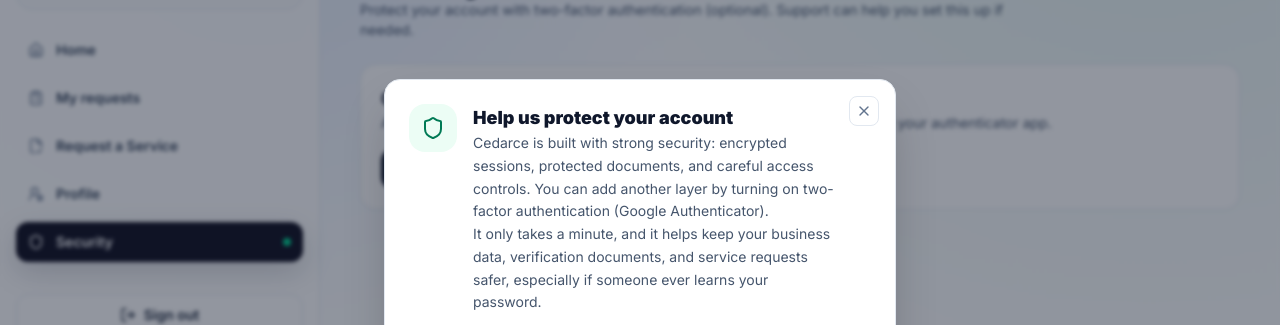
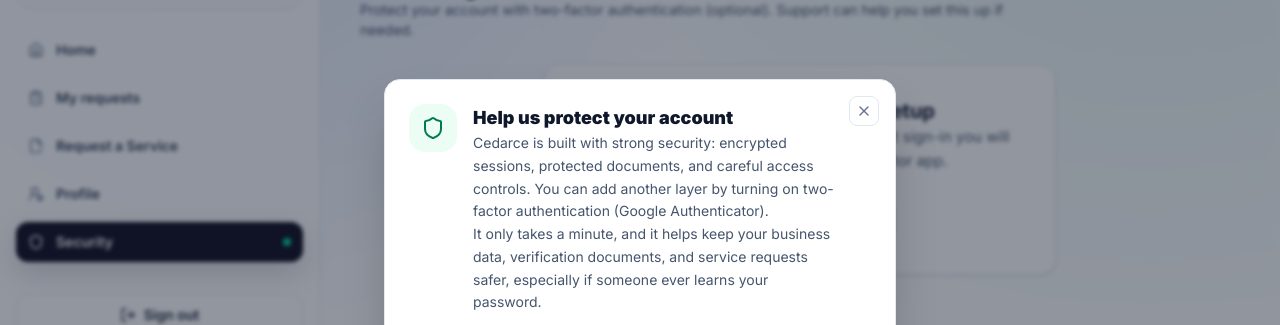
Before and after one commit to Cedarce-co/business-page, a Next.js app: page /dashboard/security in a window 1280 px wide. Shown: the part 158-483 px from the top of the page. Built offline with nearby package versions, Linux system fonts and the light colour scheme; no server answers; the database is empty; sample sign-in values are in the browser's storage.

Commit message:
fix mfa style

```diff
--- a/src/components/dashboard/SecuritySettingsClient.tsx
+++ b/src/components/dashboard/SecuritySettingsClient.tsx
@@ -57,7 +57,7 @@
       {loading ? (
         <Card className="p-6 text-sm text-slate-600">Loading security settings…</Card>
       ) : enabled ? (
-        <div className="space-y-4">
+        <div className="mx-auto w-full max-w-lg space-y-4">
           <Card className="p-5">
             <p className="text-sm font-semibold text-emerald-800">Two-factor authentication is enabled</p>
             {enabledAt ? (
@@ -93,6 +93,7 @@
           </Card>
         </div>
       ) : (
+        <div className="flex justify-center">
           <MfaSetupPanel
             apiPath="/api/mfa"
             email={email}
@@ -101,6 +102,7 @@
               setEnabledAt(new Date().toISOString());
             }}
           />
+        </div>
       )}
     </Page>
   );
--- a/src/components/security/MfaSetupPanel.tsx
+++ b/src/components/security/MfaSetupPanel.tsx
@@ -71,18 +71,20 @@
     }
   }
 
+  const isCompact = variant === "plain" || variant === "card";
+
   return (
     <div
       className={
         variant === "card"
-          ? "space-y-4 rounded-2xl border border-slate-200 bg-white p-5"
+          ? "mx-auto w-full max-w-lg space-y-6 rounded-2xl border border-slate-200 bg-white p-8 text-center shadow-sm"
           : "space-y-4"
       }
     >
       {!hideIntro ? (
         <div>
-          <h2 className="text-lg font-bold text-slate-900">Google Authenticator setup</h2>
-          <p className="mt-1 text-sm text-slate-600">
+          <h2 className="text-xl font-bold text-slate-900">Google Authenticator setup</h2>
+          <p className="mt-3 text-sm leading-relaxed text-slate-600 sm:text-[15px]">
             {required
               ? "Admin access requires an authenticator app. Scan the QR code, then enter a code to finish setup."
               : "Add an extra layer of security. On your next sign-in you will enter a code from your authenticator app."}
@@ -91,39 +93,33 @@
       ) : null}
 
       {!qrDataUrl ? (
-        <div className={variant === "plain" ? "flex justify-center" : undefined}>
+        <div className={isCompact ? "flex justify-center" : undefined}>
           <button
             type="button"
             onClick={startSetup}
             disabled={loading}
-            className="rounded-xl bg-slate-900 px-6 py-2.5 text-sm font-semibold text-white disabled:opacity-60"
+            className="rounded-xl bg-slate-900 px-8 py-3 text-sm font-semibold text-white disabled:opacity-60"
           >
             {loading ? "Preparing…" : "Generate QR code"}
           </button>
         </div>
       ) : (
-        <div
-          className={
-            variant === "plain"
-              ? "flex flex-col items-center space-y-4 text-center"
-              : "flex flex-col items-center space-y-4 text-center sm:items-stretch sm:text-left"
-          }
-        >
+        <div className="flex flex-col items-center space-y-4 text-center">
           {qrDataUrl ? (
             // eslint-disable-next-line @next/next/no-img-element
             <img
               src={qrDataUrl}
               alt="Authenticator QR code"
-              className="mx-auto h-48 w-48 rounded-xl border border-slate-200 bg-white p-2"
+              className="h-48 w-48 rounded-xl border border-slate-200 bg-white p-2"
             />
           ) : null}
           {manualKey ? (
-            <p className="text-xs text-slate-600">
+            <p className="max-w-full break-all text-xs text-slate-600">
               Manual key: <span className="font-mono font-semibold text-slate-900">{manualKey}</span>
             </p>
           ) : null}
           <input
-            className={`w-full rounded-xl border border-slate-200 px-3 py-2.5 text-sm ${variant === "plain" ? "max-w-xs" : "sm:max-w-xs"}`}
+            className="w-full max-w-xs rounded-xl border border-slate-200 px-3 py-2.5 text-sm"
             inputMode="numeric"
             placeholder="6-digit code"
             value={code}
```
Lines whose indentation alone changed are shown as unchanged.
